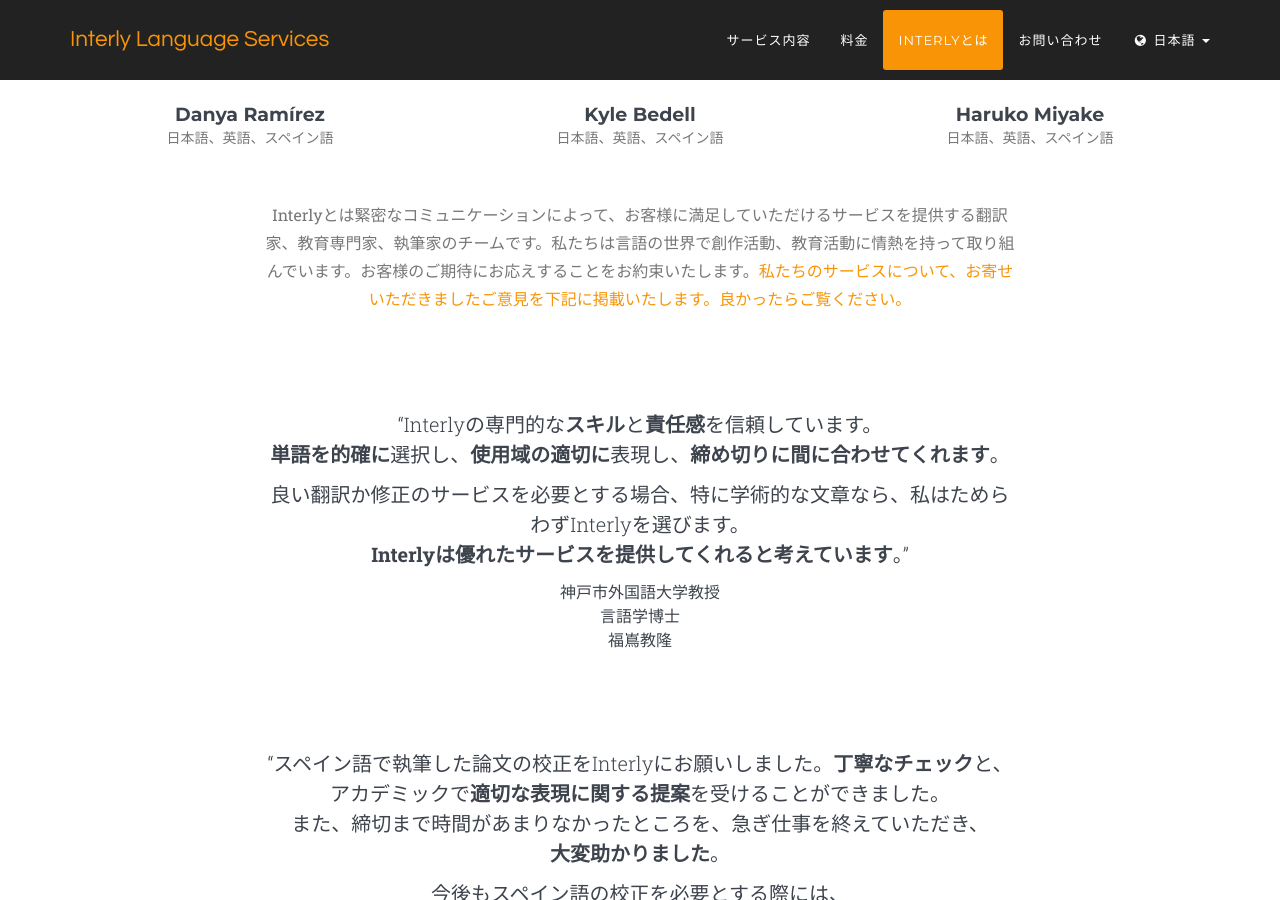
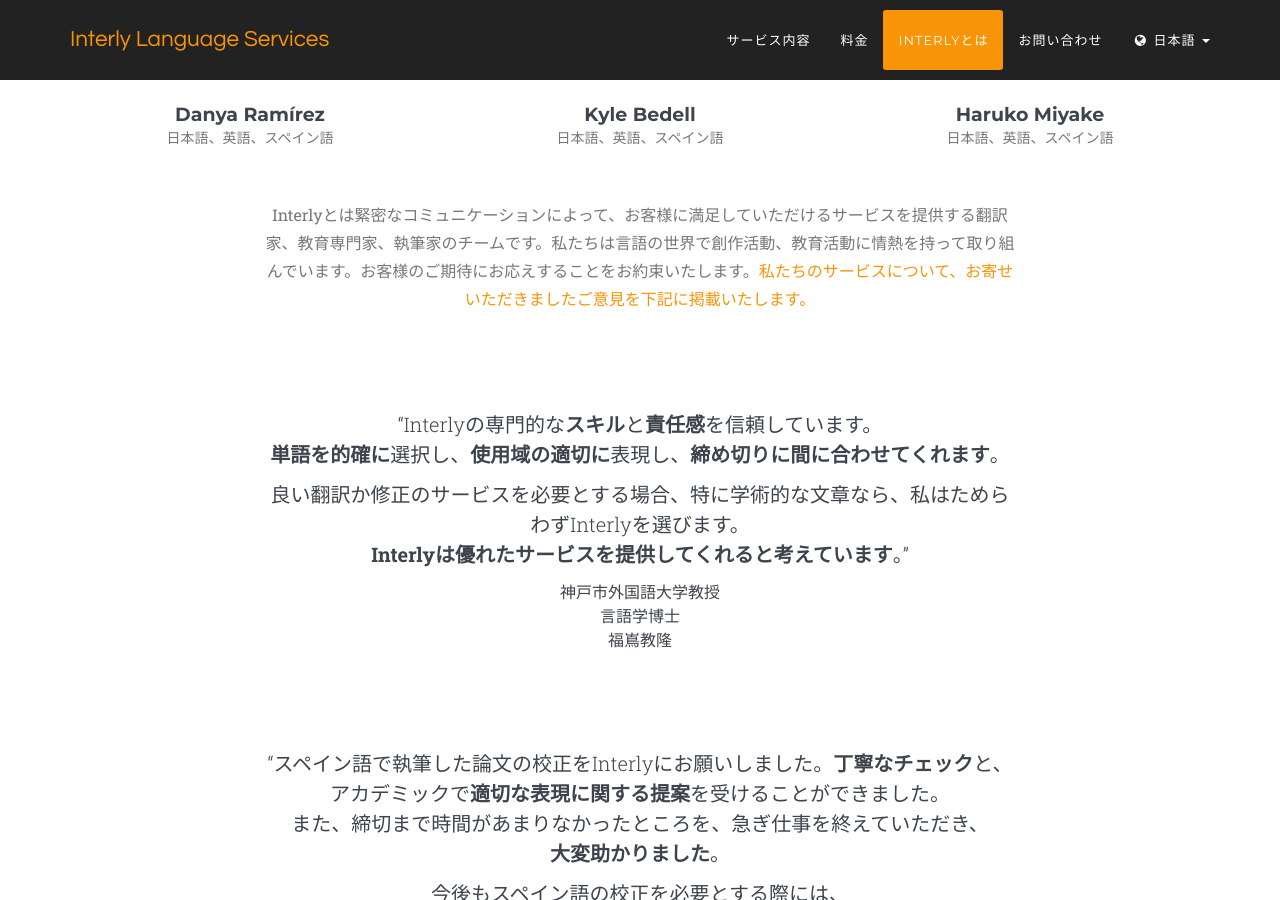
Before and after one commit to kylesezhi/kylesezhi.github.io, a Jekyll site: the page built from ja/index.html, in a window 1280 px wide and 900 px high, scrolled down 4763 px. Built offline with Jekyll 4.4.1, drawn with Linux system fonts in a browser that asks for light colours; some web fonts are replaced; comment, search, counter and statistics services are not loaded.

```diff
--- a/_includes/ja_team.html
+++ b/_includes/ja_team.html
@@ -26,7 +26,7 @@
             </div>
             <div class="row">
                 <div class="col-lg-8 col-lg-offset-2 text-center">
-                    <p class="large text-muted">Interlyとは緊密なコミュニケーションによって、お客様に満足していただけるサービスを提供する翻訳家、教育専門家、執筆家のチームです。私たちは言語の世界で創作活動、教育活動に情熱を持って取り組んでいます。お客様のご期待にお応えすることをお約束いたします。<a class="page-scroll" href="#testimonials">私たちのサービスについて、お寄せいただきましたご意見を下記に掲載いたします。良かったらご覧ください。</a></p>
+                    <p class="large text-muted">Interlyとは緊密なコミュニケーションによって、お客様に満足していただけるサービスを提供する翻訳家、教育専門家、執筆家のチームです。私たちは言語の世界で創作活動、教育活動に情熱を持って取り組んでいます。お客様のご期待にお応えすることをお約束いたします。<a class="page-scroll" href="#testimonials">私たちのサービスについて、お寄せいただきましたご意見を下記に掲載いたします。</a></p>
                 </div>
             </div>
             <!-- testimonials -->
```
